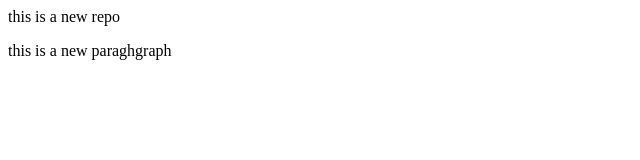
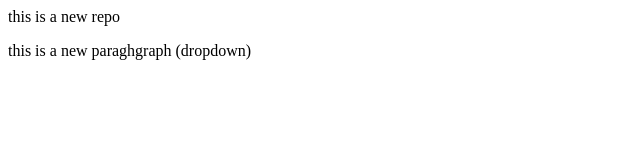
Before and after one commit to Skylynn19/localrepo, a plain HTML site: page index.html in a window 1280 px wide. Shown: the full height of the page, 0-640 px from the left. Drawn offline with Linux system fonts and the light colour scheme.

```diff
--- a/index.html
+++ b/index.html
@@ -1,2 +1,2 @@
 <p>this is a new repo</p>
-<p>this is a new paraghgraph</p>
+<p>this is a new paraghgraph (dropdown)</p>
```
